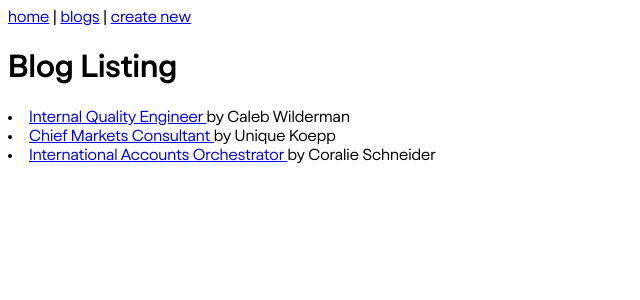
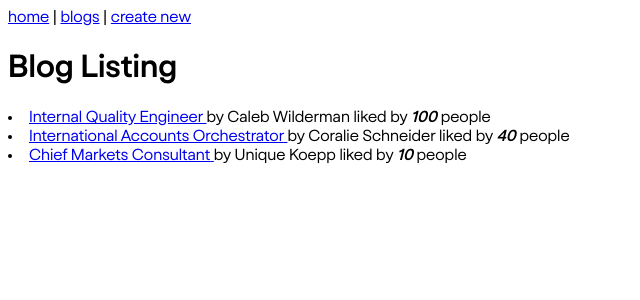
Before and after one commit to just-arizon/blogs-app-nextjs, a Next.js app: page /blogs in a window 1280 px wide. Shown: the top 300 px of the page, without its empty margins (0-640 px from the left). Built offline with nearby package versions, Linux system fonts and the light colour scheme.

Commit message:
descending-order-likes-commit

```diff
--- a/app/blogs/page.tsx
+++ b/app/blogs/page.tsx
@@ -12,7 +12,7 @@ const allBlogs = getBlogs()
                 {allBlogs.map(blog => (
                  <li key={blog.id}>
                     <Link href={`/blogs/${blog.id}`}> {blog.title} </Link>
-                     by {blog.author}
+                     by {blog.author} liked by <em><strong>{blog.likes}</strong> </em> people
                  </li>
                 ))}
             </div>
--- a/app/services/blogs.ts
+++ b/app/services/blogs.ts
@@ -27,6 +27,7 @@
  let nextId = 4;
 
  export const getBlogs = () => {
+    blogs.sort((a,b) => b.likes - a.likes)
     return blogs
  }
 
```
